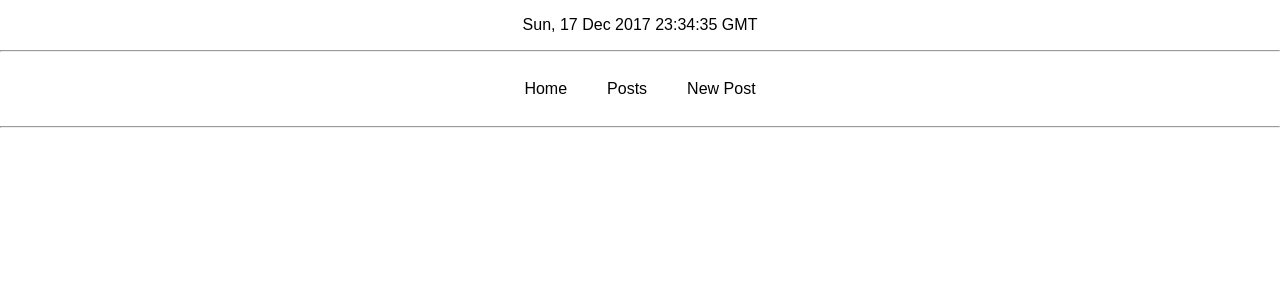
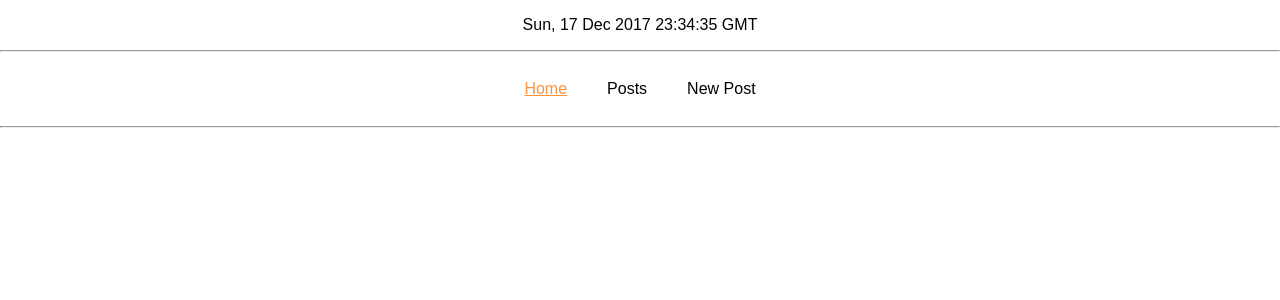
Before and after one commit to smithWEBtek/udemy-react-blog, a React (Create React App) app: page / in a window 1280 px wide. Shown: the top 300 px of the page. Built offline with nearby package versions, Linux system fonts and the light colour scheme.

Commit message:
fetch single post

```diff
--- a/src/components/Post/Post.js
+++ b/src/components/Post/Post.js
@@ -4,7 +4,7 @@ import React from 'react';
 import './Post.css';
 
 const post = (props) => {
-  console.log('post props: ', props)
+  // console.log('post props: ', props)
   return (
     <article className="Post" onClick={props.clicked}>
         <h4>{props.id}: {props.title}</h4>
--- a/src/containers/Blog/Blog.css
+++ b/src/containers/Blog/Blog.css
@@ -17,6 +17,7 @@
 }
 
 .Blog a:hover,
-.Blog a:active {
-  color: #38bb17;
+.Blog a:active,
+.Blog a.active {
+  color: #ff9900;
 }
--- a/src/containers/Blog/Blog.js
+++ b/src/containers/Blog/Blog.js
@@ -1,8 +1,10 @@
 import React, { Component } from 'react';
-import { Route, Link, withRouter } from 'react-router-dom';
+// import { Route, Link, withRouter } from 'react-router-dom';
+import { Route, NavLink, withRouter } from 'react-router-dom';
 import Posts from './Posts/Posts';
 import NewPost from './NewPost/NewPost';
 import './Blog.css';
+import FullPost from './FullPost/FullPost';
 
 class Blog extends Component {
 
@@ -14,22 +16,31 @@ class Blog extends Component {
         <header>
           <nav>
             <ul>
-              <li><Link to="/" alt="home">Home</Link></li>
-              <li><Link to="/posts" alt="posts">Posts</Link></li>
-              <li><Link to={{
-                // pathname: '/new-post',
-                pathname: this.props.match.url + 'new-post',
+              <li><NavLink
+                to="/"
+                exact alt="home"
+                activeClassName="my-active"
+                activeStyle={{
+                  color: '#fa923f',
+                  textDecoration: 'underline'
+                }}
+                >Home</NavLink></li>
+              <li><NavLink to="/posts" exact alt="posts">Posts</NavLink></li>
+              <li><NavLink to={{
+                pathname: '/posts/new-post',
+                // pathname: this.props.match.url + 'new-post',
                 search: '?mrgoodbar',
                 hash: '#5'
-              }} alt="new-post">New Post</Link></li>
+              }} exact alt="new-post">New Post</NavLink></li>
 
             </ul>
           </nav>
         </header>
         <hr />
         <Route path="/" exact />
-        <Route path="/posts" exact component={Posts} />
-        <Route path="/new-post" component={NewPost} />
+        <Route path="/posts" component={Posts} />
+        <Route path="/posts/new-post" component={NewPost} />
+        <Route path="/:id" exact component={FullPost} />
       </div>
       );
     }
--- a/src/containers/Blog/FullPost/FullPost.js
+++ b/src/containers/Blog/FullPost/FullPost.js
@@ -7,10 +7,11 @@ class FullPost extends Component {
     loadedPost: null
   }
 
-  componentDidUpdate(){
-    if(this.props.id){
-      if(!this.state.loadedPost || (this.state.loadedPost && this.state.loadedPost.id !== this.props.id)){
-        axios.get(`/posts/${this.props.id}`)
+  componentDidMount(){
+    if(this.props.match.params.id){
+      // if(!this.state.loadedPost || (this.state.loadedPost && this.state.loadedPost.id !== this.props.id)){
+        if (!this.state.loadedPost || (this.state.loadedPost && this.state.loadedPost.id !== this.props.match.params.id)){
+          axios.get('/posts/' + this.props.match.params.id)
           .then(response => {
             this.setState({
               loadedPost: response.data
@@ -21,13 +22,15 @@ class FullPost extends Component {
     }
 
     deletePostHandler = () => {
-    axios.delete(`/posts/${this.props.id}`)
+      axios.delete(`/posts/${this.props.match.params.id}`)
       .then(response => {
         console.log('delete response: ', response)
       })
     }
 
   render () {
+    console.log('[FullPost] ID: ', this.props.match)
+
     let post = <p style={{textAlign: 'center'}}>Please select a Post!</p>;
     if (this.props.id) {
       post = <p style={{textAlign: 'center'}}>Loading...</p>;
--- a/src/containers/Blog/Posts/Posts.js
+++ b/src/containers/Blog/Posts/Posts.js
@@ -1,8 +1,9 @@
 import React, { Component } from 'react';
+import axios from '../../../axios';
+import { Link } from 'react-router-dom';
 
-import axios from '../../../axios';
 import Post from '../../../components/Post/Post';
-import classes from './Posts.css';
+import './Posts.css';
 
 class Posts extends Component {
 
@@ -10,15 +11,11 @@ class Posts extends Component {
     posts: []
   }
   componentDidMount() {
-
-console.log('props in componentDidMount: ', this.props)
-
+    // console.log('props in [Posts.js] componentDidMount: ', this.props)
     axios.get('/posts')
     .then(response => {
-      // const posts = response.data.slice(0, 4)
-      const posts = response.data.slice(response.data.length - 4, response.data.length)
+      const posts = response.data.slice(0, 4)
       const updatedPosts = posts.map(post => {
-
         return {
           ...post,
           author: 'Brad'
@@ -36,25 +33,26 @@ console.log('props in componentDidMount: ', this.props)
     this.setState({ selectedPostId: id });
   }
 
-
   render() {
-
     let posts = <p style={{ textAlign: 'center' }}>Something went wrong!</p>
     if (!this.state.error) {
       posts = this.state.posts.map(post => {
-        return <Post
-          key={post.id}
+
+        return (
+          <Link to={'/' + post.id} key={post.id}>
+            <Post
             id={post.id}
             title={post.title}
             author={post.author}
             // {...this.props}
             // match={this.props.match}
             clicked={() => this.postSelectedHandler(post.id)} />
+          </Link>);
       });
     }
 
     return (
-      <section className={classes.Posts}>
+      <section className="Posts">
         {posts}
       </section>
     )
--- a/src/index.js
+++ b/src/index.js
@@ -11,7 +11,7 @@ axios.defaults.headers.post['Content-Type'] = 'application/json';
 
 
 axios.interceptors.request.use(request => {
-  console.log('the request: ', request)
+  // console.log('the request: ', request)
   // edit, addHeaders, do stuff....
   return request
 }, error => {
@@ -20,7 +20,7 @@ axios.interceptors.request.use(request => {
 });
 
 axios.interceptors.response.use(response => {
-  console.log('the response: ', response)
+  // console.log('the response: ', response)
   return response
 }, error => {
   console.log('no response error: ', error);
```
Lines whose indentation alone changed are shown as unchanged.
